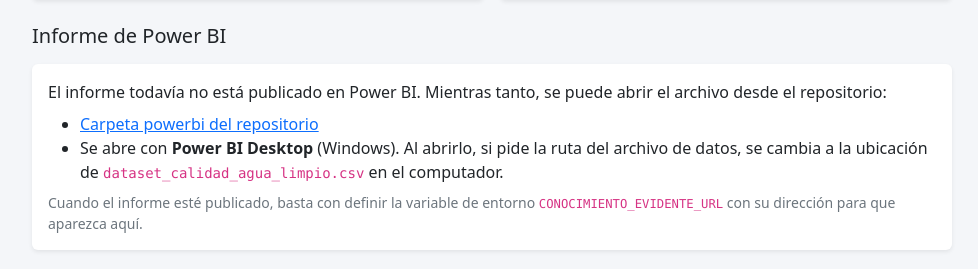
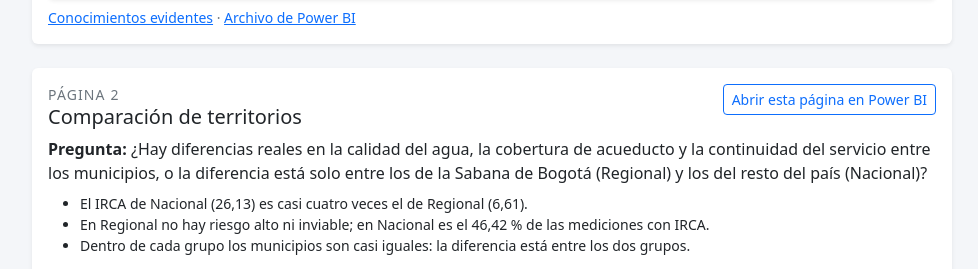
Before and after one commit to Sebas121230/Calidad-Agua-Mineria-Datos, a Flask app: page /etapa4/conocimiento-evidente in a window 1280 px wide. Shown: the part 1138-1407 px from the top of the page, without its empty margins (288-1266 px from the left). Run offline with Flask 3, Linux system fonts and the light colour scheme; some libraries are stand-ins or nearby versions.

Commit message:
Fix/Vistas Graficos de Power BI

```diff
--- a/app.py
+++ b/app.py
@@ -1090,15 +1090,32 @@ def etapa4_territorial_datos():
 # Etapa 4: seccion "Conocimiento evidente" (informe de Power BI)
 REPO_URL = "https://github.com/Sebas121230/Calidad-Agua-Mineria-Datos"
 
-# Direccion del informe publicado en Power BI (Archivo > Insertar informe). Si no esta
-# definida, la pagina muestra el enlace al archivo .pbix del repositorio en su lugar.
-# Se puede cambiar con la variable de entorno CONOCIMIENTO_EVIDENTE_URL.
-CONOCIMIENTO_EVIDENTE_URL = os.environ.get("CONOCIMIENTO_EVIDENTE_URL", "")
+# Informe publicado en Power BI. El identificador y el espacio se pueden cambiar con
+# variables de entorno si el informe se mueve a otro espacio de trabajo.
+POWER_BI_REPORT_ID = os.environ.get(
+    "POWER_BI_REPORT_ID", "74104f6f-0eba-480c-879c-b83285eeca05"
+)
+POWER_BI_GROUP_ID = os.environ.get("POWER_BI_GROUP_ID", "me")
+
+CONOCIMIENTO_EVIDENTE_URL = os.environ.get(
+    "CONOCIMIENTO_EVIDENTE_URL",
+    f"https://app.powerbi.com/groups/{POWER_BI_GROUP_ID}/reports/{POWER_BI_REPORT_ID}"
+    "/6c5f16c00f80fed89cfd?language=es-419&experience=power-bi",
+)
+
+# URL base del visor incrustado. autoAuth usa la sesion de Power BI del navegador.
+POWER_BI_EMBED_URL = (
+    f"https://app.powerbi.com/reportEmbed?reportId={POWER_BI_REPORT_ID}"
+    "&autoAuth=true&language=es-419"
+)
+if POWER_BI_GROUP_ID != "me":
+    POWER_BI_EMBED_URL += f"&groupId={POWER_BI_GROUP_ID}"
 
 # Las 4 paginas del informe. Cada integrante completa la suya.
 PAGINAS_CONOCIMIENTO = [
     {
         "numero": 1,
+        "page_id": "6c5f16c00f80fed89cfd",
         "titulo": "Composición y distribución",
         "pregunta": (
             "¿Cómo se distribuyen las mediciones diarias por nivel de riesgo IRCA, nivel de "
@@ -1117,6 +1134,7 @@ PAGINAS_CONOCIMIENTO = [
     },
     {
         "numero": 2,
+        "page_id": "9c73b75d63d7b7d53fc9",
         "titulo": "Comparación de territorios",
         "pregunta": (
             "¿Hay diferencias reales en la calidad del agua, la cobertura de acueducto y la "
@@ -1135,6 +1153,7 @@ PAGINAS_CONOCIMIENTO = [
     },
     {
         "numero": 3,
+        "page_id": "d9e4c848e972a5daee94",
         "titulo": "Evolución en el tiempo",
         "pregunta": (
             "¿La calidad del agua y la disponibilidad del servicio cambiaron a lo largo del "
@@ -1154,6 +1173,7 @@ PAGINAS_CONOCIMIENTO = [
     },
     {
         "numero": 4,
+        "page_id": "6e27d2ba8670d95491a5",
         "titulo": "Análisis multivariado",
         "pregunta": (
             "¿Cómo se relacionan la calidad del agua (IRCA), la cobertura de acueducto y la "
@@ -1171,6 +1191,10 @@ PAGINAS_CONOCIMIENTO = [
         ],
         "archivo": "powerbi/multivariado.pbix",
         "documento": "docs/etapa4/multidimensional_conocimientos.md",
+        "nota": (
+            "La vista de esta página ya está conectada al informe. Cuando se agregue su "
+            "contenido en Power BI, aparecerá aquí sin cambiar el código de la aplicación."
+        ),
     },
 ]
 
@@ -1180,6 +1204,19 @@ def _miles(n):
     return f"{n:,}".replace(",", ".")
 
 
+def _url_vista_powerbi(page_id):
+    """URL del visor incrustado para una pagina concreta del informe."""
+    return f"{POWER_BI_EMBED_URL}&pageName={page_id}"
+
+
+def _url_pagina_powerbi(page_id):
+    """URL normal de una pagina, para abrirla en la aplicacion de Power BI."""
+    return (
+        f"https://app.powerbi.com/groups/{POWER_BI_GROUP_ID}/reports/"
+        f"{POWER_BI_REPORT_ID}/{page_id}?language=es-419&experience=power-bi"
+    )
+
+
 @app.route("/etapa4/conocimiento-evidente")
 def etapa4_conocimiento_evidente():
     """Portada de la Etapa 4: informe de Power BI con el conocimiento evidente."""
@@ -1187,7 +1224,14 @@ def etapa4_conocimiento_evidente():
     fechas = sorted(r["fecha"] for r in registros if r.get("fecha"))
     return render_template(
         "etapa4/conocimiento_evidente.html",
-        paginas=PAGINAS_CONOCIMIENTO,
+        paginas=[
+            {
+                **pagina,
+                "vista_url": _url_vista_powerbi(pagina["page_id"]),
+                "pagina_url": _url_pagina_powerbi(pagina["page_id"]),
+            }
+            for pagina in PAGINAS_CONOCIMIENTO
+        ],
         informe_url=CONOCIMIENTO_EVIDENTE_URL,
         repo_url=REPO_URL,
         total_registros=_miles(len(registros)) if registros else None,
--- a/templates/etapa4/conocimiento_evidente.html
+++ b/templates/etapa4/conocimiento_evidente.html
@@ -26,62 +26,73 @@
 
 <!-- ===== Las cuatro páginas ===== -->
 <h2 class="h5 mb-3">Las cuatro páginas del informe</h2>
-<div class="row g-3 mb-4">
+<p class="text-secondary small mb-3">
+    Cada tarjeta muestra la página correspondiente del informe publicado, en el mismo orden
+    del archivo de Power BI. Si aparece la pantalla de inicio de sesión, usa la cuenta
+    institucional; el informe está en el espacio personal del autor.
+</p>
+
+<style>
+    .pbi-vista { --bs-aspect-ratio: 58%; }
+    @media (max-width: 767.98px) { .pbi-vista { --bs-aspect-ratio: 110%; } }
+</style>
+
 {% for p in paginas %}
-    <div class="col-12 col-lg-6">
-        <div class="card shadow-sm border-0 h-100">
+<section id="pagina-{{ p.numero }}" class="card shadow-sm border-0 mb-4">
     <div class="card-body">
+        <div class="d-flex flex-wrap justify-content-between align-items-start gap-2 mb-2">
+            <div>
                 <div class="small text-uppercase text-secondary" style="letter-spacing:.08em;">
                     Página {{ p.numero }}
                 </div>
-                <h3 class="h6 mb-2">{{ p.titulo }}</h3>
+                <h3 class="h5 mb-0">{{ p.titulo }}</h3>
+            </div>
+            <a class="btn btn-sm btn-outline-primary"
+               href="{{ p.pagina_url }}" target="_blank" rel="noopener">
+                Abrir esta página en Power BI
+            </a>
+        </div>
 
         {% if p.pregunta %}
         <p class="mb-2"><strong>Pregunta:</strong> {{ p.pregunta }}</p>
-                <ul class="small mb-2">
+        <ul class="small mb-3">
             {% for h in p.hallazgos %}<li>{{ h }}</li>{% endfor %}
         </ul>
-                <div class="small text-secondary">
+        {% endif %}
+
+        <div class="ratio pbi-vista shadow-sm rounded overflow-hidden">
+            <iframe title="Power BI, página {{ p.numero }}: {{ p.titulo }}"
+                    src="{{ p.vista_url }}" allowfullscreen="true" loading="lazy"
+                    style="border:0;"></iframe>
+        </div>
+
+        {% if p.nota %}
+        <p class="small text-secondary mt-2 mb-0">{{ p.nota }}</p>
+        {% endif %}
+
+        <div class="small text-secondary mt-2">
             <a href="{{ repo_url }}/blob/main/{{ p.documento }}" target="_blank" rel="noopener">Conocimientos evidentes</a>
             &middot;
             <a href="{{ repo_url }}/blob/main/{{ p.archivo }}" target="_blank" rel="noopener">Archivo de Power BI</a>
         </div>
-                {% else %}
-                <p class="text-secondary small mb-0">Pregunta pendiente: la completa quien tiene esta página.</p>
-                {% endif %}
     </div>
+</section>
+{% endfor %}
+
+<!-- ===== Informe completo ===== -->
+<h2 class="h5 mb-3">Informe completo</h2>
+<div class="card shadow-sm border-0 mb-4">
+    <div class="card-body d-flex flex-wrap justify-content-between align-items-center gap-2">
+        <div>
+            <p class="mb-1">El informe está publicado en Power BI y cada vista de arriba abre una página distinta.</p>
+            <p class="small text-secondary mb-0">
+                Si una vista no carga, inicia sesión con la cuenta institucional y vuelve a esta página.
+            </p>
         </div>
-    </div>
-    {% endfor %}
-</div>
-
-<!-- ===== Informe de Power BI ===== -->
-<h2 class="h5 mb-3">Informe de Power BI</h2>
-<div class="card shadow-sm border-0 mb-4">
-    <div class="card-body">
         {% if informe_url %}
-        <div class="ratio" style="--bs-aspect-ratio: 62%;">
-            <iframe title="Informe de Power BI: conocimiento evidente"
-                    src="{{ informe_url }}" allowfullscreen="true" style="border:0;"></iframe>
-        </div>
-        <p class="small mt-2 mb-0">
-            <a href="{{ informe_url }}" target="_blank" rel="noopener">Abrir el informe en Power BI</a>
-            (si no se ve aquí, hay que iniciar sesión con la cuenta de la universidad).
-        </p>
-        {% else %}
-        <p class="mb-2">
-            El informe todavía no está publicado en Power BI. Mientras tanto, se puede abrir el archivo
-            desde el repositorio:
-        </p>
-        <ul class="mb-2">
-            <li><a href="{{ repo_url }}/tree/main/powerbi" target="_blank" rel="noopener">Carpeta powerbi del repositorio</a></li>
-            <li>Se abre con <strong>Power BI Desktop</strong> (Windows). Al abrirlo, si pide la ruta del archivo de datos, se cambia a la ubicación de
-                <code>dataset_calidad_agua_limpio.csv</code> en el computador.</li>
-        </ul>
-        <p class="small text-secondary mb-0">
-            Cuando el informe esté publicado, basta con definir la variable de entorno
-            <code>CONOCIMIENTO_EVIDENTE_URL</code> con su dirección para que aparezca aquí.
-        </p>
+        <a class="btn btn-primary btn-sm" href="{{ informe_url }}" target="_blank" rel="noopener">
+            Abrir el informe completo
+        </a>
         {% endif %}
     </div>
 </div>
```
Lines whose indentation alone changed are shown as unchanged.
